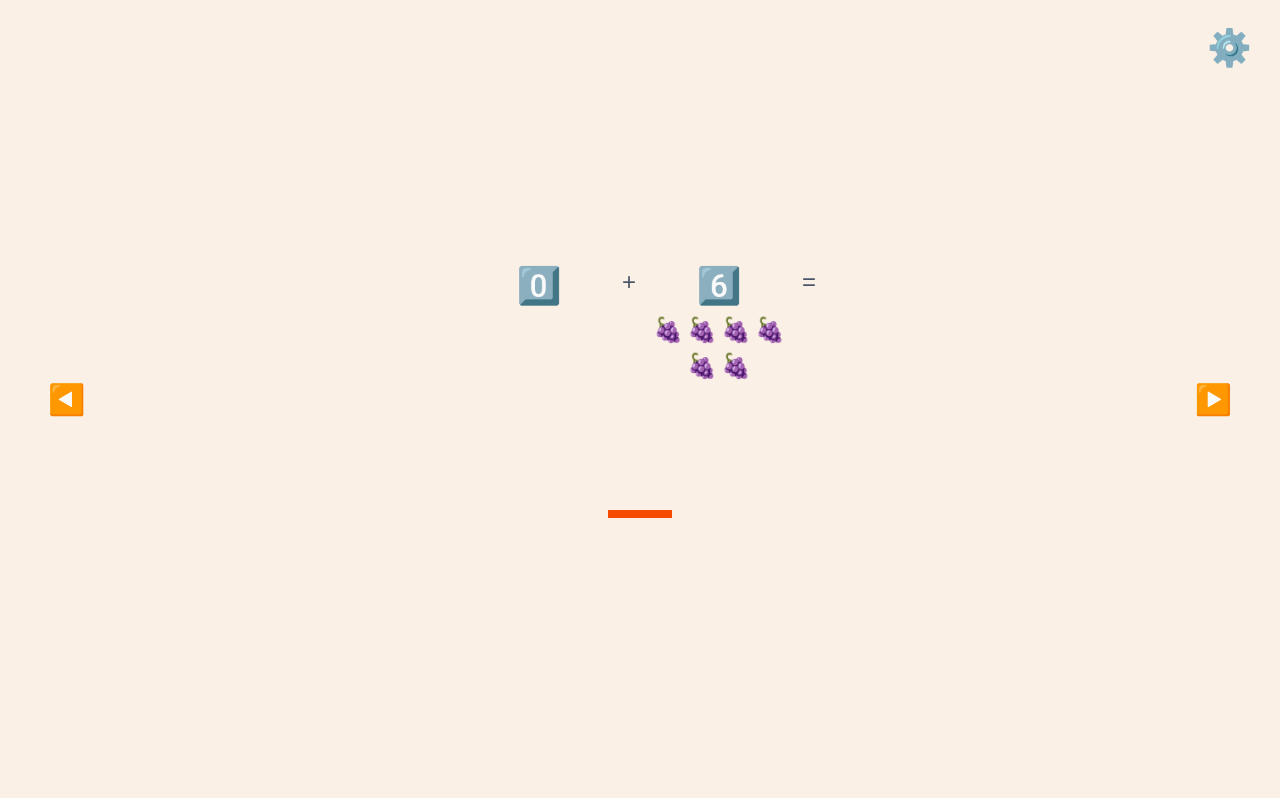
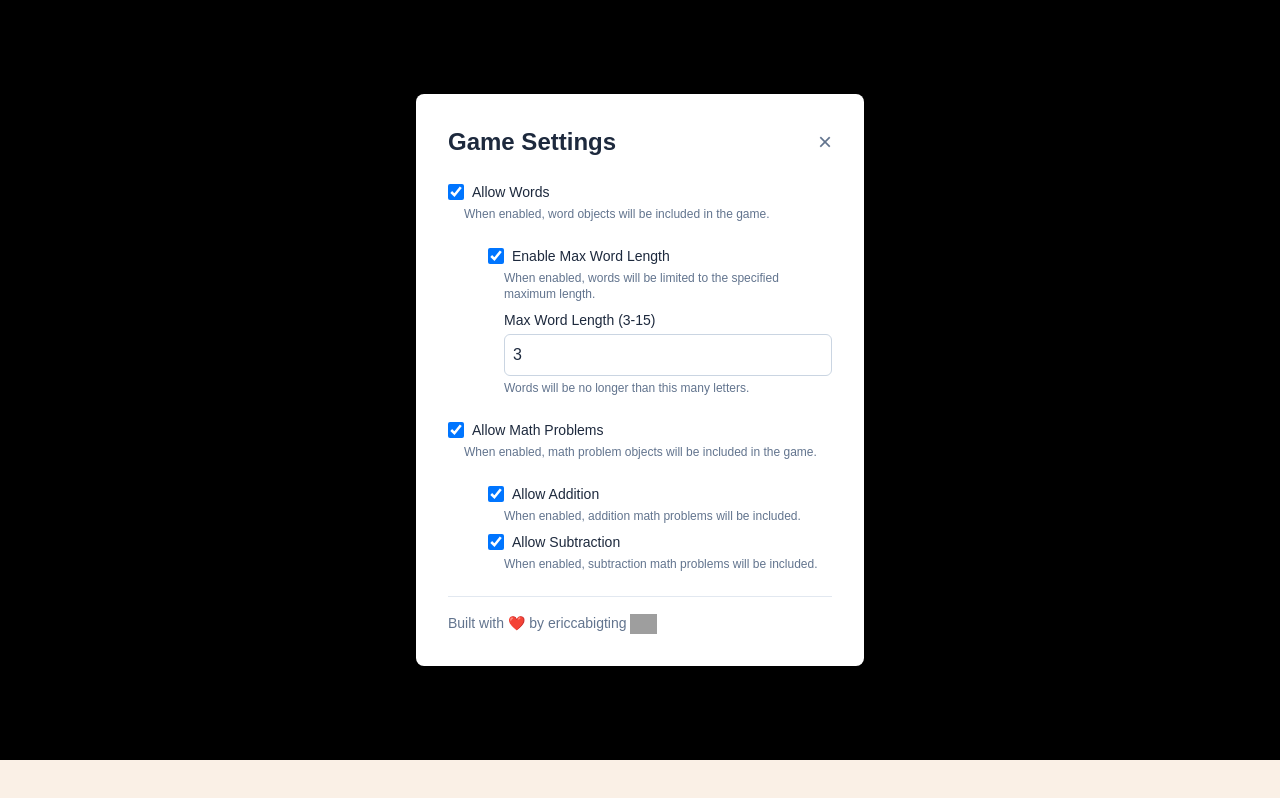
Before and after one commit to ecabigting/typingfortoddlers, a Next.js app: page / in a window 1280 px wide. Built offline with nearby package versions, Linux system fonts and the light colour scheme; grey boxes are pictures that could not be loaded.

Commit message:
update fixes

```diff
--- a/src/components/emojiNavigator.tsx
+++ b/src/components/emojiNavigator.tsx
@@ -88,6 +88,8 @@ export default function EmojiNavigator({ initialObjects }: EmojiNavigatorProps)
        setSettings(DEFAULT_SETTINGS);
        // Save defaults to localStorage for first-time users
        localStorage.setItem('emojiGameSettings', JSON.stringify(DEFAULT_SETTINGS));
+       // Open settings modal on first load
+       setIsSettingsModalOpen(true);
      }
      setIsTouchDevice(typeof window !== 'undefined' && ('ontouchstart' in window || navigator.maxTouchPoints > 0));
    }, []);
@@ -354,7 +356,7 @@ export default function EmojiNavigator({ initialObjects }: EmojiNavigatorProps)
        className={`flex flex-col items-center justify-center min-h-screen w-full
                 space-y-3 sm:space-y-4 md:space-y-6 lg:space-y-8 xl:space-y-10
                 px-2 sm:px-4
-               pb-4`}>
+                pb-4 ${isTouchDevice && showKeyboard ? `pb-[${keyboardHeight}px]` : ''}`}>
 
       {/* Gear Emoji Button (Step 1.5) - ALWAYS VISIBLE */}
       <button
```
Lines whose indentation alone changed are shown as unchanged.
